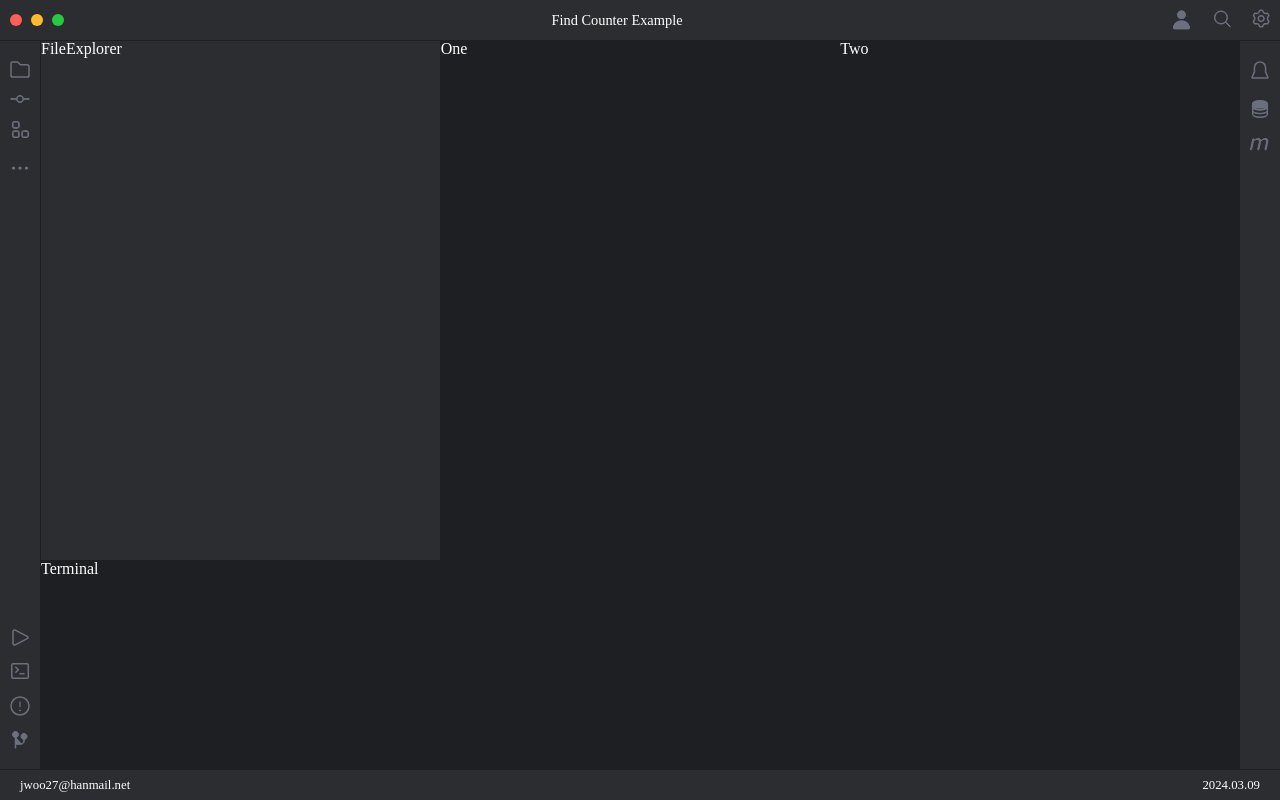
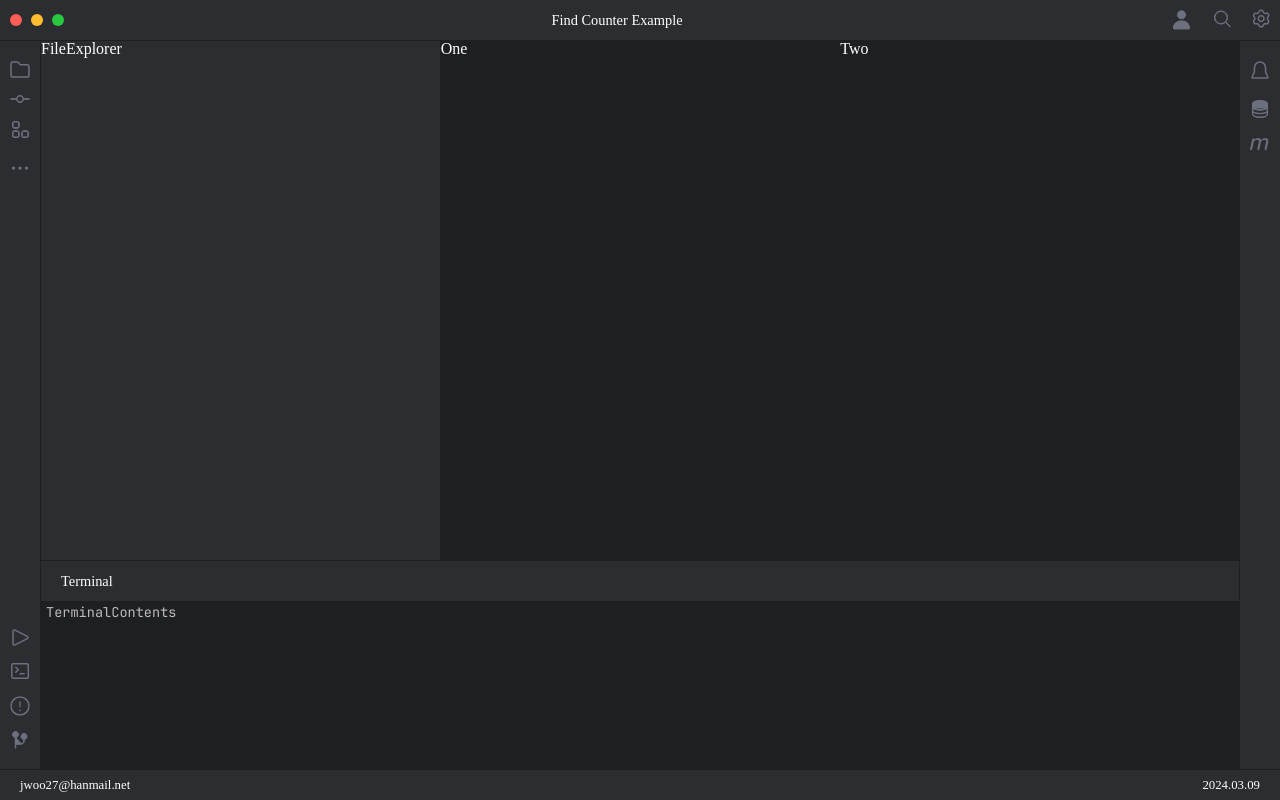
Before and after one commit to jw0097/counter-example-finder, a React app: page / in a window 1280 px wide. Built offline with nearby package versions, Linux system fonts and the light colour scheme; a web font is replaced by a local one.

Commit message:
feat: Termianl 컴포넌트 작성

```diff
--- a/src/components/container/Terminal.tsx
+++ b/src/components/container/Terminal.tsx
@@ -1,12 +1,50 @@
+import React from 'react';
 import styled from '@emotion/styled';
-import React from 'react';
+import { MESSAGE } from '../../constants/message';
 
 const Terminal = () => {
-  return <TerminalContainer>Terminal</TerminalContainer>;
+  return (
+    <TerminalContainer>
+      <TerminalHeaderContainer>
+        <TerminalHeaderLeftWrapper>
+          <TerminalHeaderText>{MESSAGE.terminal}</TerminalHeaderText>
+        </TerminalHeaderLeftWrapper>
+      </TerminalHeaderContainer>
+      <TerminalContentWrapper>
+        <TerminalContents role="document">TerminalContents</TerminalContents>
+      </TerminalContentWrapper>
+    </TerminalContainer>
+  );
 };
 
 const TerminalContainer = styled.div((props) => ({
   ...props.theme.grid.terminal,
 }));
 
+const TerminalHeaderContainer = styled.div((props) => ({
+  height: '40px',
+  backgroundColor: props.theme.palette.gray,
+  display: 'flex',
+  justifyContent: 'space-between',
+  alignItems: 'center',
+}));
+
+const TerminalHeaderLeftWrapper = styled.div({
+  display: 'flex',
+  marginLeft: '20px',
+});
+
+const TerminalHeaderText = styled.h2((props) => ({
+  ...props.theme.typo.innerHeader,
+}));
+
+const TerminalContentWrapper = styled.div({
+  marginLeft: '5px',
+  marginTop: '5px',
+});
+
+const TerminalContents = styled.div((props) => ({
+  ...props.theme.typo.contents,
+}));
+
 export default Terminal;
--- a/src/constants/message.ts
+++ b/src/constants/message.ts
@@ -2,4 +2,5 @@ export const MESSAGE = {
   header: 'Find Counter Example',
   appInfo: 'jwoo27@hanmail.net',
   status: '2024.03.09',
+  terminal: 'Terminal',
 };
--- a/src/styles/theme.ts
+++ b/src/styles/theme.ts
@@ -3,6 +3,7 @@ const palette = {
   gray: '#2B2D30',
   blue: '#3573F0',
   white: '#FFFFFF',
+  semiWhite: '#BBBBBB',
 };
 
 // 1rem : 16px
@@ -10,14 +11,26 @@ const typo = {
   header: {
     fontFamily: 'Spoqa-Light',
     fontSize: '0.9rem',
-    lineHeight: '1rem',
+    lineHeight: '0.9rem',
     color: palette.white,
   },
   footer: {
     fontFamily: 'Spoqa-Thin',
     fontSize: '0.8rem',
-    lineHeight: '1rem',
+    lineHeight: '0.8rem',
     color: palette.white,
+  },
+  innerHeader: {
+    fontFamily: 'Spoqa-Medium',
+    fontSize: '0.9rem',
+    lineHeight: '0.9rem',
+    color: palette.white,
+  },
+  contents: {
+    fontFamily: 'Mono-Regular',
+    fontSize: '0.85rem',
+    lineHeight: '0.85rem',
+    color: palette.semiWhite,
   },
 };
 
--- a/src/types/emotion.d.ts
+++ b/src/types/emotion.d.ts
@@ -1,7 +1,7 @@
 import '@emotion/react';
 
-type palette = 'black' | 'gray' | 'blue' | 'white';
-type typo = 'header' | 'footer';
+type palette = 'black' | 'gray' | 'blue' | 'white' | 'semiWhite';
+type typo = 'header' | 'footer' | 'innerHeader' | 'contents';
 type Component =
   | 'header'
   | 'footer'
```
